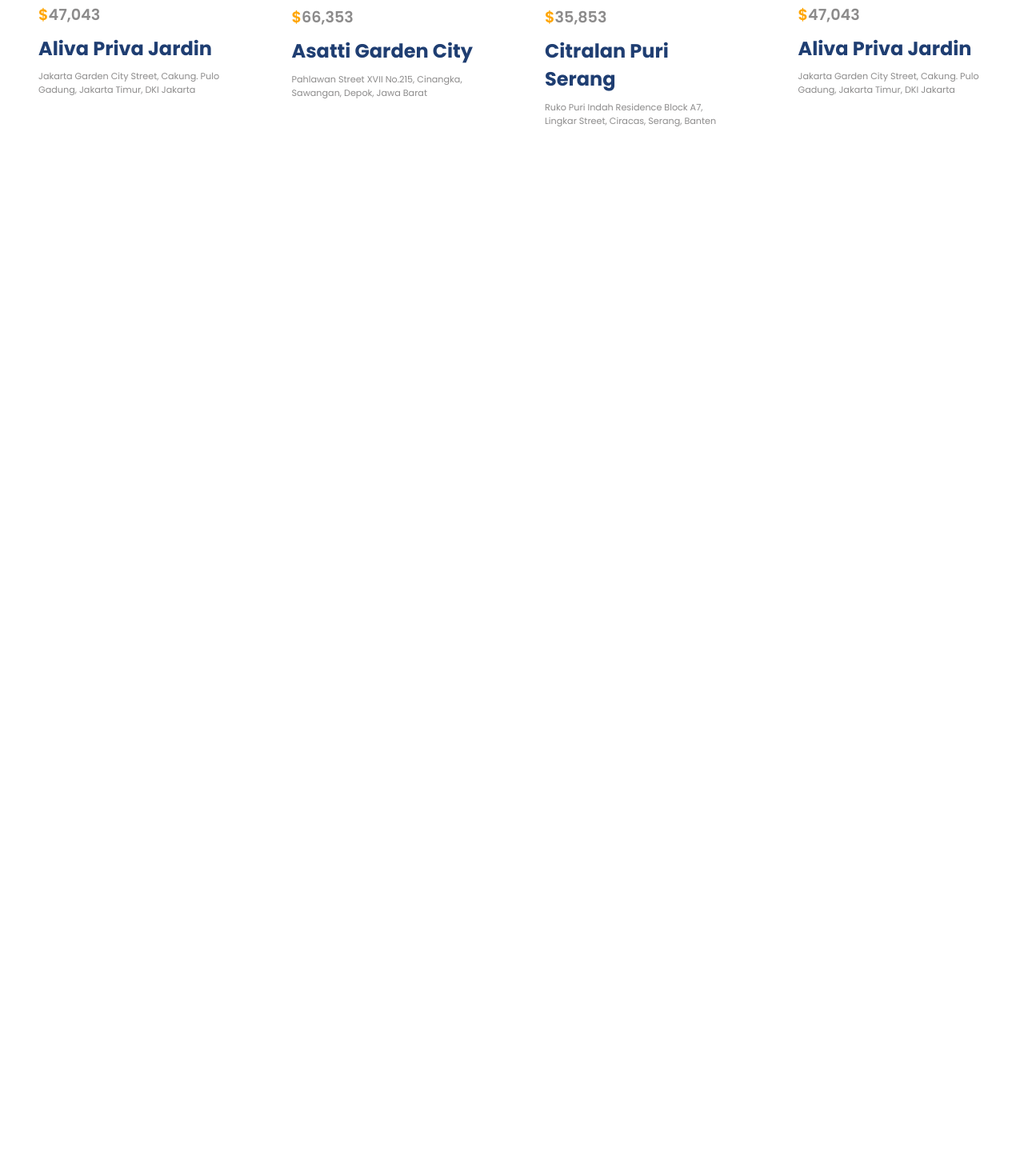
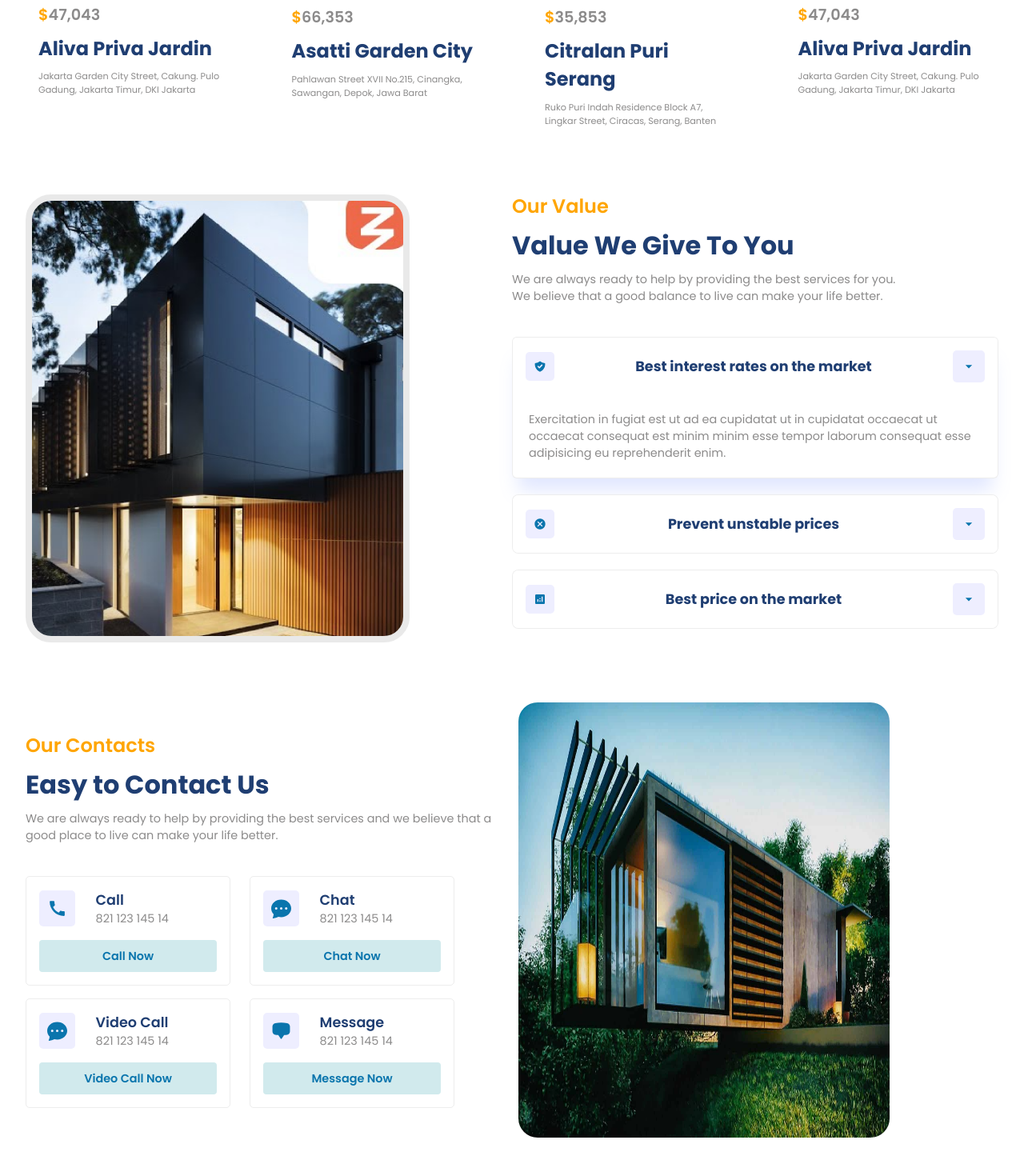
Before and after one commit to hargunkaur286/estate, a React (Vite) app in the folder frontend/: page / in a window 1280 px wide. Shown: the part 1097-2557 px from the top of the page at 80% size. Before the commit the page ends 1305 px from the top, so only its background shows below. Built offline with nearby package versions, Linux system fonts and the light colour scheme.

Commit message:
added contacts and values section

```diff
--- a/frontend/src/App.jsx
+++ b/frontend/src/App.jsx
@@ -2,6 +2,8 @@ import Header from "./components/Header/Header";
 import Hero from "./components/Hero/Hero";
 import Companies from "./components/Companies/Companies";
 import Residencies from "./components/Residencies/Residencies";
+import Value from "./components/Value/Value";
+import Contact from "./components/Contact/Contact";
 
 function App() {
   return (
@@ -10,6 +12,8 @@ function App() {
     <Hero />
     <Companies />
     <Residencies />
+    <Value />
+    <Contact />
    </div>
   );
 }
--- /dev/null
+++ b/frontend/src/components/Contact/Contact.css
@@ -0,0 +1,62 @@
+.c-container{
+    justify-content: space-between;
+}
+
+.c-container>div{
+    flex:1;
+}
+
+.c-right{
+    width: 100%;
+}
+
+.c-left{
+    gap: 0.5rem;
+}
+
+.contactModes {
+    margin-top: 2rem;
+    gap: 1rem;
+}
+
+.contactModes .row{
+    gap: 1.5rem;
+}
+
+.mode{
+    width: 16rem;
+    padding: 1rem;
+    border: 0.8px solid rgba(128, 128, 128, 0.143);
+    border-radius: 5px;
+    gap: 1rem;
+    transition: all 300ms ease-in;
+}
+
+.mode .button{
+    width: 100%;
+    background: #d1eaed;
+    color: #0A75AD;
+    font-size: 0.9rem;
+    font-weight: 600;
+}
+
+.mode>:nth-child(1){
+    width: 100%;
+    gap: 1.6rem;
+}
+
+.mode .detail .primaryText{
+    font-size: 1.1rem;
+    font-weight: 600;
+}
+
+.mode:hover{
+    scale: 1.1;
+    box-shadow: var(--shadow);
+}
+
+.mode .button:hover{
+    background: #0A75AD;
+    color: white;
+    scale: 0.8;
+}
--- /dev/null
+++ b/frontend/src/components/Contact/Contact.jsx
@@ -0,0 +1,101 @@
+import React from 'react'
+import './Contact.css'
+import {MdCall} from 'react-icons/md'
+import {BsFillChatDotsFill} from 'react-icons/bs'
+import {HiChatBubbleBottomCenter} from 'react-icons/hi2'
+
+const Contact = () => {
+  return (
+    <div>
+      <section className="c-wrapper">
+        <div className="paddings innerWidth flexCenter c-container">
+            {/* left side */}
+            <div className="flexColStart c-left">
+                <span className='orangeText'>Our Contacts</span>
+                <span className='primaryText'>Easy to Contact Us</span>
+                <span className='secondaryText'>We are always ready to help by providing the best services and we believe that a good place to live can make your life better. </span>
+
+                <div className="flexColStart contactModes">
+                    <div className="flexStart row">
+
+                        {/* first mode */}
+                        <div className="flexColCenter mode">
+                            <div className="flexStart">
+                                <div className="flexCenter icon">
+                                    <MdCall size={25} />
+                                </div>
+                                <div className="flexColStart detail">
+                                    <span className='primaryText'>Call</span>
+                                    <span className='secondaryText'>821 123 145 14</span>
+                                </div>
+                            </div>
+                            <div className="flexCenter button">Call Now</div>
+                        </div>
+
+                        {/* second mode */}
+                        <div className="flexColCenter mode">
+                            <div className="flexStart">
+                                <div className="flexCenter icon">
+                                    <BsFillChatDotsFill size={25} />
+                                </div>
+                                <div className="flexColStart detail">
+                                    <span className='primaryText'>Chat</span>
+                                    <span className='secondaryText'>821 123 145 14</span>
+                                </div>
+                            </div>
+                            <div className="flexCenter button">Chat Now </div>
+                        </div>
+
+
+                    </div>
+
+                    {/* second row */}
+
+                    <div className="flexStart row">
+
+                        {/* first mode */}
+                        <div className="flexColCenter mode">
+                            <div className="flexStart">
+                                <div className="flexCenter icon">
+                                    <BsFillChatDotsFill size={25} />
+                                </div>
+                                <div className="flexColStart detail">
+                                    <span className='primaryText'>Video Call</span>
+                                    <span className='secondaryText'>821 123 145 14</span>
+                                </div>
+                            </div>
+                            <div className="flexCenter button">Video Call Now</div>
+                        </div>
+
+                        {/* second mode */}
+                        <div className="flexColCenter mode">
+                            <div className="flexStart">
+                                <div className="flexCenter icon">
+                                    <HiChatBubbleBottomCenter size={25} />
+                                </div>
+                                <div className="flexColStart detail">
+                                    <span className='primaryText'>Message</span>
+                                    <span className='secondaryText'>821 123 145 14</span>
+                                </div>
+                            </div>
+                            <div className="flexCenter button">Message Now</div>
+                        </div>
+
+
+                    </div>
+                </div>
+            </div>
+
+            {/* right side */}
+            <div className="c-right">
+                <div className="image-container">
+                    <img src='./contact.jpg' alt="" />
+                </div>
+            </div>
+        </div>
+      </section>
+    </div>
+  )
+}
+
+export default Contact
--- /dev/null
+++ b/frontend/src/components/Value/Value.css
@@ -0,0 +1,52 @@
+.v-container .image-container {
+    border: 8px solid rgb(232 232 232 /93%);
+}
+
+.v-container>div {
+    flex: 1;
+}
+
+.v-right{
+    gap: 0.5rem;
+}
+
+.accordion{
+    margin-top: 2rem;
+    border: none;
+}
+
+.accordionItem{
+    background: white;
+    border: 0.8px solid rgba(128, 128, 128, 0.143);
+    border-radius: 8px;
+    overflow: hidden;
+    margin-bottom: 20px;
+    color: black;
+}
+
+.accordionItem.expanded{
+    box-shadow: var(--shadow);
+    border-radius: 6px;
+}
+
+.accordionButton{
+    background: white;
+    padding: 1rem;
+    width: 100%;
+    justify-content: space-between;
+    cursor: pointer;
+}
+
+.icon{
+    padding: 10px;
+    background: #eeeeff;
+    border-radius: 5px;
+}
+
+.icon svg {
+    fill: #0A75AD;
+}
+
+.accordionButton .primaryText {
+    font-size: 1.1rem;
+}
--- /dev/null
+++ b/frontend/src/components/Value/Value.jsx
@@ -0,0 +1,80 @@
+import React from 'react'
+import {
+    Accordion,
+    AccordionItem,
+    AccordionItemHeading,
+    AccordionItemButton,
+    AccordionItemPanel,
+    AccordionItemState,
+} from 'react-accessible-accordion';
+import "react-accessible-accordion/dist/fancy-example.css"
+import {MdOutlineArrowDropDown} from 'react-icons/md';
+import './Value.css';
+import data from '../../utils/accordion';
+import { useState } from 'react';
+
+const Value = () => {
+  return (
+    <section className="v-wrapper">
+        <div className='paddings innerWidth flexCenter v-container'>
+            {/* left side */}
+            <div className="v-left">
+                <div className="image-container">
+                <img src='./value.png' alt=""/>
+                </div>
+            </div>
+
+            {/* right side */}
+            <div className="flexColStart v-right">
+                <span className='orangeText'>Our Value</span>
+                <span className='primaryText'>Value We Give To You</span>
+                <span className='secondaryText'>
+                    We are always ready to help by providing the best services for you.
+                    <br />
+                    We believe that a good balance to live can make your life better.
+                </span>
+
+                <Accordion
+                className='accordion'
+                allowMultipleExpanded={false}
+                preExpanded={[0]}
+                >
+                    {data.map ((item, i) => {
+                        const[className, setClassName] = useState(null);
+                        return(
+                            <AccordionItem className={`accordionItem ${className}`} key={i} uuid={i}>
+                                <AccordionItemHeading>
+                                    <AccordionItemButton className='flexCenter accordionButton'>
+                                        <AccordionItemState>
+                                            {({expanded}) => {
+                                                expanded
+                                                ? setClassName("expanded")
+                                                : setClassName("collapsed")
+                                            }}
+                                        </AccordionItemState>
+                                        <div className="flexCenter icon">
+                                            {item.icon}
+                                        </div>
+                                        <span className="primaryText">
+                                            {item.heading}
+                                        </span>
+                                        <div className="flexCenter icon"><MdOutlineArrowDropDown size={20} /></div>
+                                    </AccordionItemButton>
+                                </AccordionItemHeading>
+                                <AccordionItemPanel>
+                                    <p className='secondaryText'>
+                                        {item.detail}
+                                    </p>
+                                </AccordionItemPanel>
+                            </AccordionItem>
+                        )
+                    })}
+
+                </Accordion>
+            </div>
+        </div>
+    </section>
+  )
+}
+
+export default Value
```
